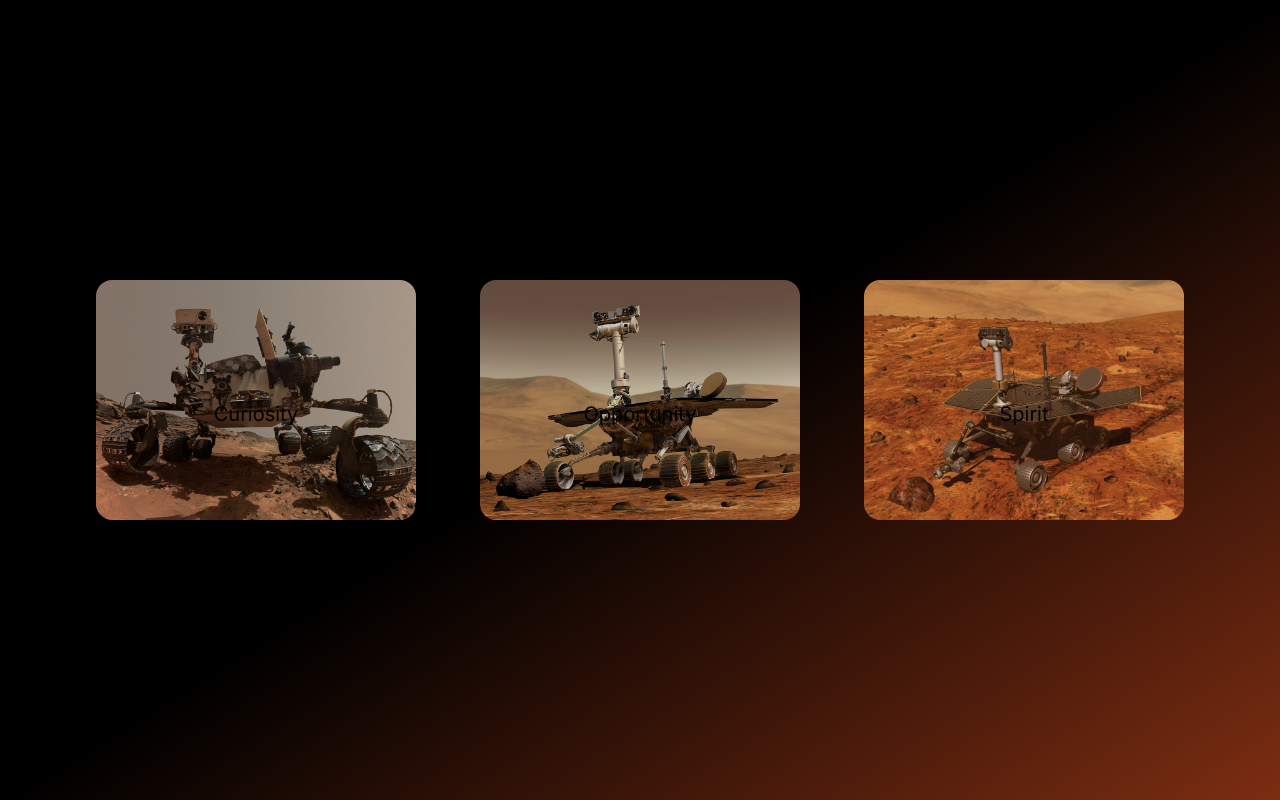
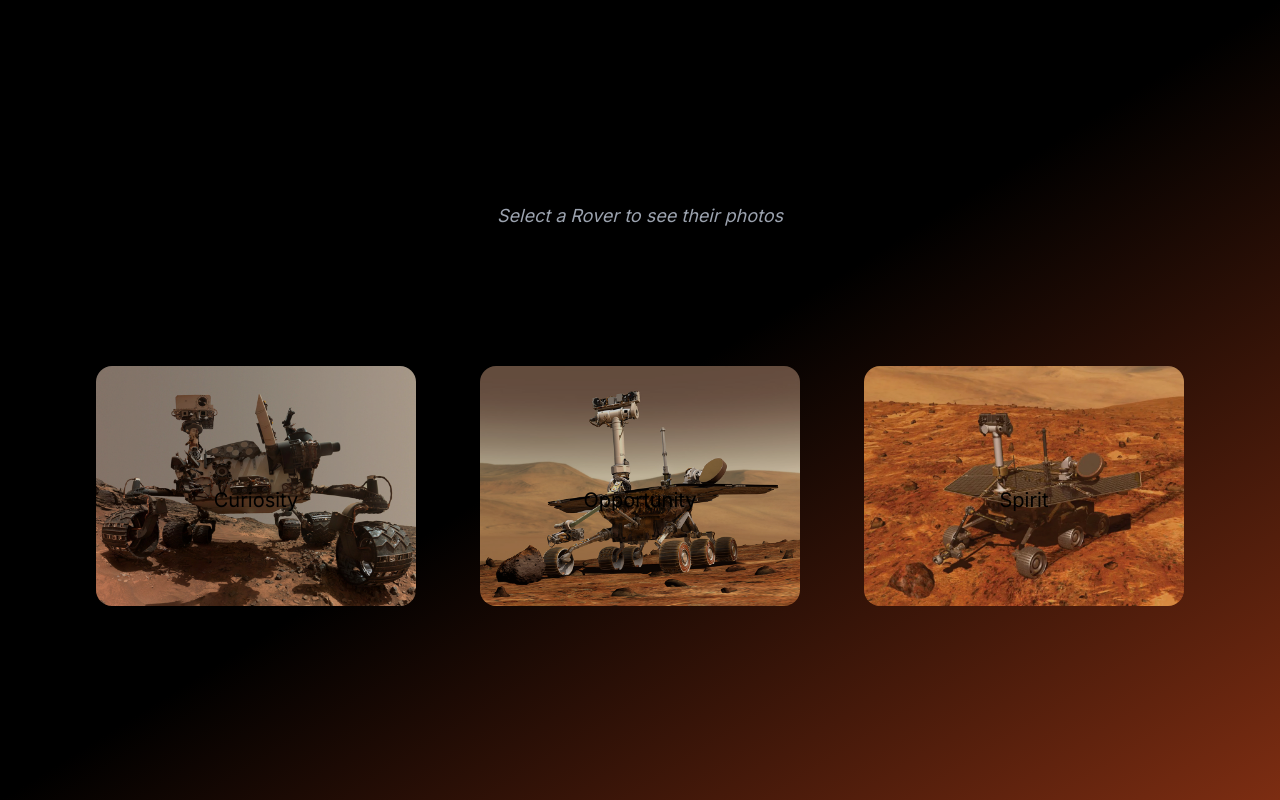
Before and after one commit to RominaManzano/mars-rover-challenge, a Next.js app: page / in a window 1280 px wide. Built offline with nearby package versions, Linux system fonts and the light colour scheme.

Commit message:
UPDATE: home page style improvements

```diff
--- a/src/app/page.tsx
+++ b/src/app/page.tsx
@@ -2,14 +2,21 @@
 import { Rover } from '@/types/Rover.type';
 
 const Home: React.FC = () => {
-  const generalClasses = 'flex min-h-screen flex-col md:flex-row items-center justify-between p-24 gap-8';
+  const generalClasses = 'flex h-full flex-col md:flex-row items-center justify-between p-24 gap-8';
 
   return (
-    <main className={generalClasses}>
-      <RoverCard name={Rover.CURIOSITY} />
-      <RoverCard name={Rover.OPPORTUNITY} />
-      <RoverCard name={Rover.SPIRIT} />
-    </main>
+    <div className="min-h-screen flex flex-col justify-center">
+      <div className="m-10 flex flex-col items-center justify-center">
+        <h1 className="text-5xl uppercase font-extrabold">Mars Rover Challenge</h1>
+        <h3 className="text-lg mt-4 italic text-gray-400">Select a Rover to see their photos</h3>
+      </div>
+
+      <main className={generalClasses}>
+        <RoverCard name={Rover.CURIOSITY} />
+        <RoverCard name={Rover.OPPORTUNITY} />
+        <RoverCard name={Rover.SPIRIT} />
+      </main>
+    </div>
   );
 };
 
```
